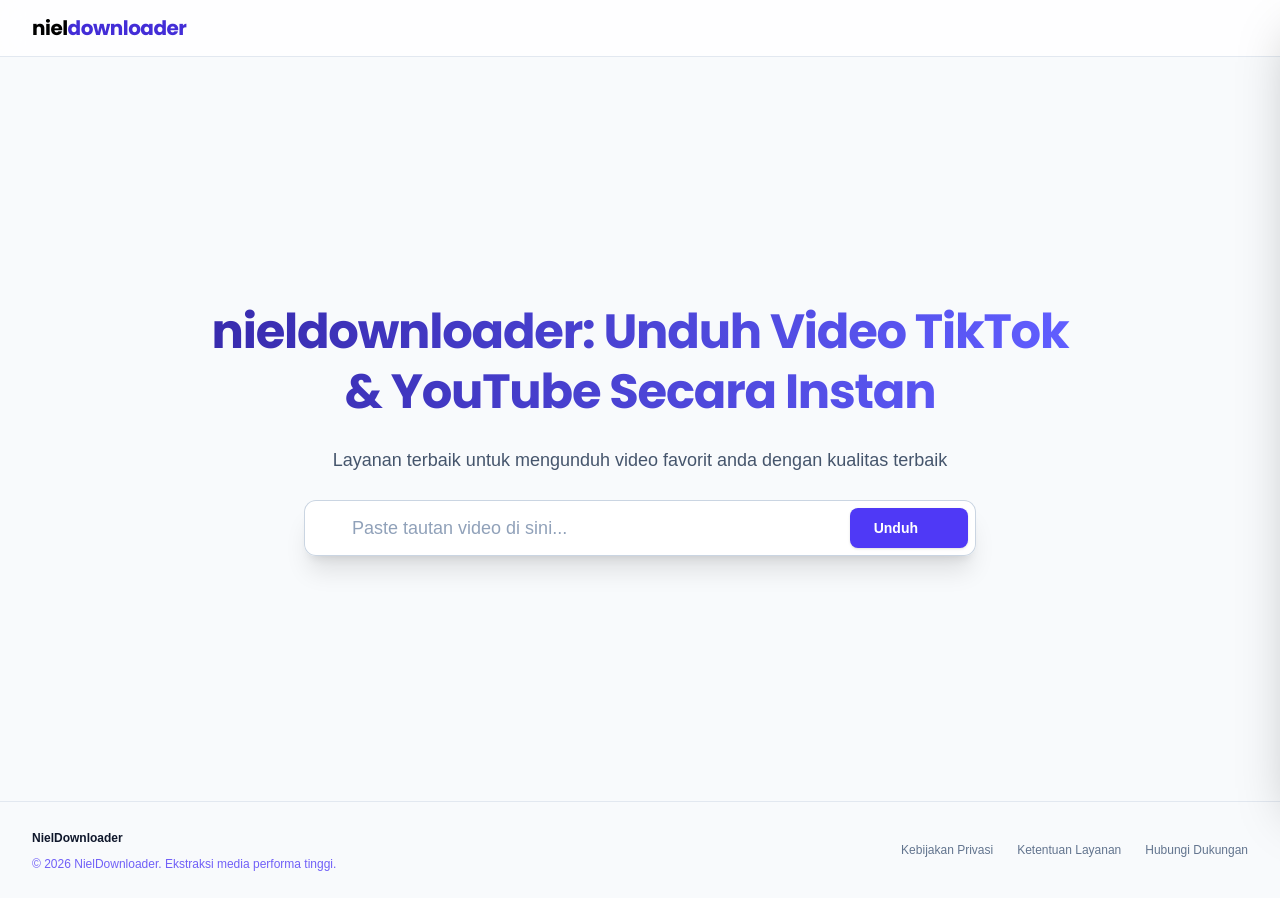
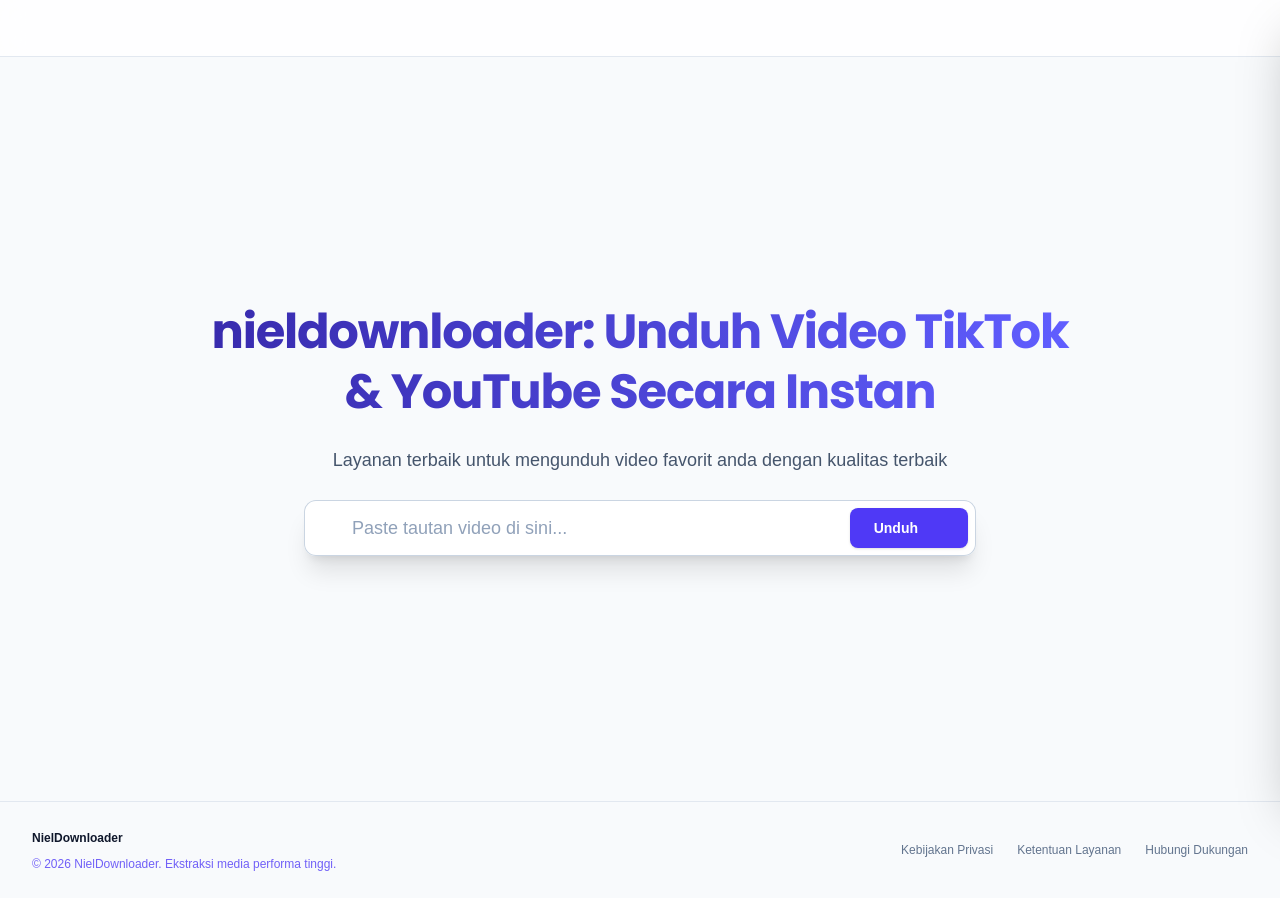
Before and after one commit to Josephinto310704/nieldownloader, a Next.js app: page / in a window 1280 px wide. Built offline with nearby package versions, Linux system fonts and the light colour scheme; some icons are missing.

Commit message:
ui: hapus logo nieldownloader dari header

```diff
--- a/src/components/Navbar.tsx
+++ b/src/components/Navbar.tsx
@@ -1,6 +1,5 @@
 "use client";
 
-import Link from "next/link";
 import { useState } from "react";
 import { Icon } from "@iconify/react";
 
@@ -12,10 +11,6 @@
       <nav className="sticky top-0 z-50 w-full border-b border-slate-200 bg-white/80 backdrop-blur-md transition-all">
       <div className="mx-auto flex h-14 max-w-7xl items-center justify-between px-4 sm:px-6 lg:px-8">
         <div className="flex items-center gap-2">
-          <Link href="/" className="text-xl font-bold tracking-tight font-poppins">
-            <span className="text-black">niel</span>
-            <span className="text-indigo-700">downloader</span>
-          </Link>
         </div>
 
         <div className="flex items-center gap-2 md:gap-8">
```
